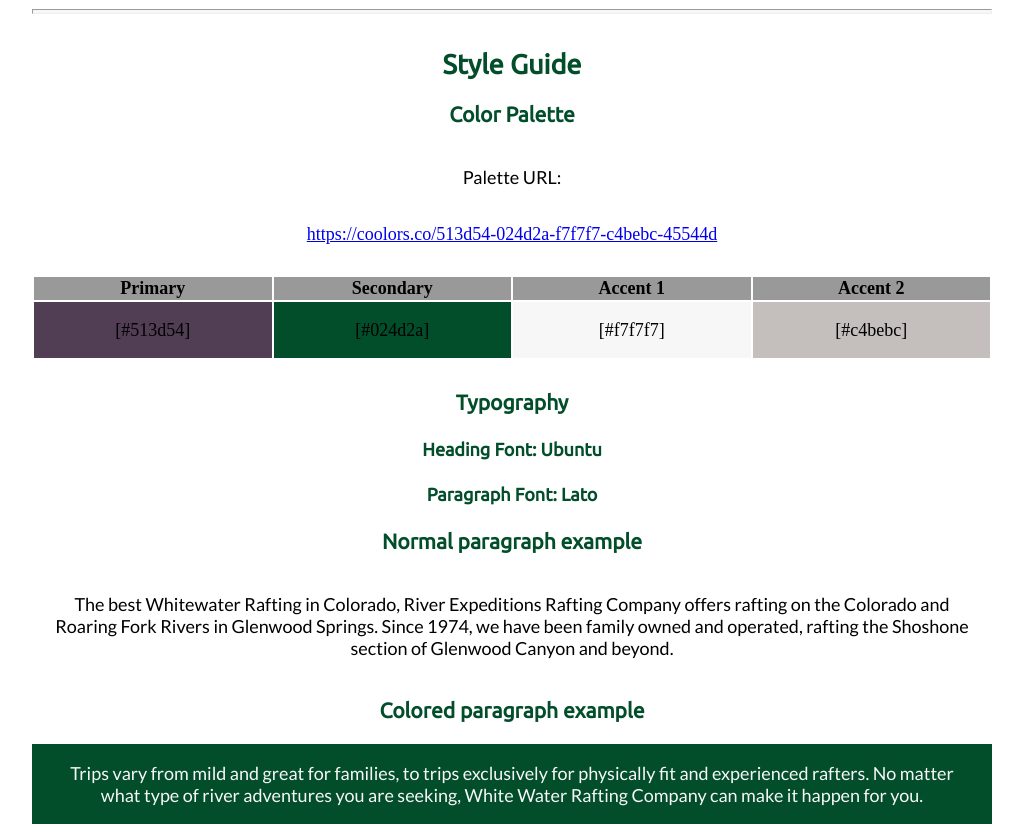
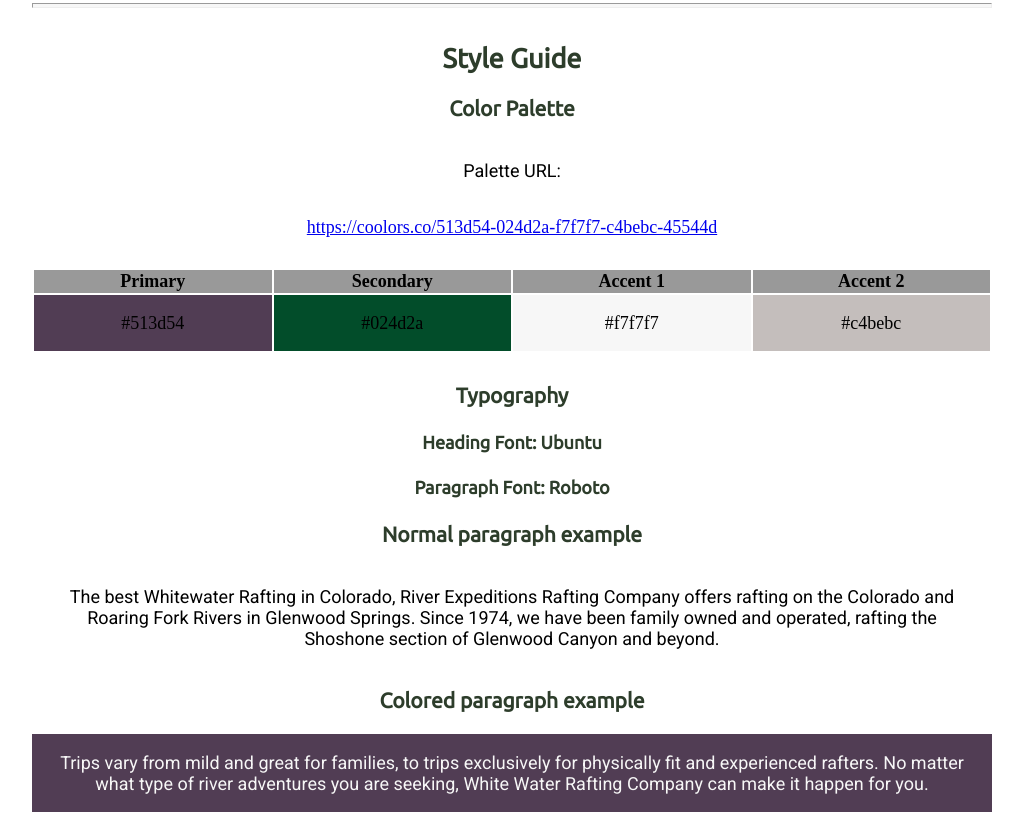
Before and after one commit to stevedobbs2/wdd130, a plain HTML site: page wwr/site-plan-rafting.html in a window 1280 px wide. Shown: the part 1516-2343 px from the top of the page, without its empty margins (128-1151 px from the left). Drawn offline with Linux system fonts and the light colour scheme.

Commit message:
Header/Nav Updates

```diff
--- a/wwr/site-plan-rafting.html
+++ b/wwr/site-plan-rafting.html
@@ -73,10 +73,10 @@
       </tr>
       <!-- Replace the numbers in the boxes below with your hex color codes. Then switch to the site-plan.css file and change your colors there as well. -->
       <tr>
-        <td class="primary">[#513d54]</td>
-        <td class="secondary">[#024d2a]</td>
-        <td class="accent1">[#f7f7f7]</td>
-        <td class="accent2">[#c4bebc]</td>
+        <td class="primary">#513d54</td>
+        <td class="secondary">#024d2a</td>
+        <td class="accent1">#f7f7f7</td>
+        <td class="accent2">#c4bebc</td>
       </tr>
     </table>
 
@@ -90,7 +90,7 @@
       <!-- change this -->
     </h4>
     <h4>
-      Paragraph Font: Lato
+      Paragraph Font: Roboto
       <!-- change this -->
     </h4>
     <h3>Normal paragraph example</h3>
--- a/wwr/styles/site-plan-rafting.css
+++ b/wwr/styles/site-plan-rafting.css
@@ -2,8 +2,7 @@
 /* if you are using any Google fonts change the font names below to your fonts.
 Any spaces in your font name should be replaced with a +.
 Fonts are separated by a | */
-/*@import url('https://fonts.googleapis.com/css2?family=Lato&family=Ubuntu&display=swap');*/
-@import url('https://fonts.googleapis.com/css2?family=Lato|Ubuntu');
+@import url('https://fonts.googleapis.com/css2?family=Roboto|Ubuntu');
 
 :root {
   /* change the values below to your colors from your palette */
@@ -14,18 +13,18 @@ Fonts are separated by a | */
 
   /* change the values below to your chosen font(s) */
   --heading-font: "Ubuntu";
-  --paragraph-font: Lato, Helvetica, sans-serif;
+  --paragraph-font: Roboto, Helvetica, sans-serif;
 
   /* these colors below should be chosen from among your palette colors above */
-  --headline-color-on-white: #024d2a;  /* headlines on a white background */
+  --headline-color-on-white: #2D3D2B;  /* headlines on a white background */
   --headline-color-on-color: white; /* headlines on a colored background */
-  --paragraph-color-on-white: #45544d; /* paragraph text on a white background */
+  --paragraph-color-on-white: #024d2a; /* paragraph text on a white background */
   --paragraph-color-on-color: #f7f7f7; /* paragraph text on a colored background */
-  --paragraph-background-color: #024d2a ;
+  --paragraph-background-color: #513d54 ;
   --nav-link-color: #f7f7f7;
   --nav-background-color: #513d54;
   --nav-hover-link-color: black;
-  --nav-hover-background-color: #c4bebc;
+  --nav-hover-background-color: #ece0ec;
 }
 
 
```
Also changed, not shown: wwr/aboutus.html (+7 -4 lines), wwr/index.html (+7 -4 lines), wwr/rivers.html (+7 -4 lines), wwr/images/bannerbeauty.jpeg (added), wwr/images/class-system1banner.jpg (added), wwr/images/whiterafting7.jpg (added).
